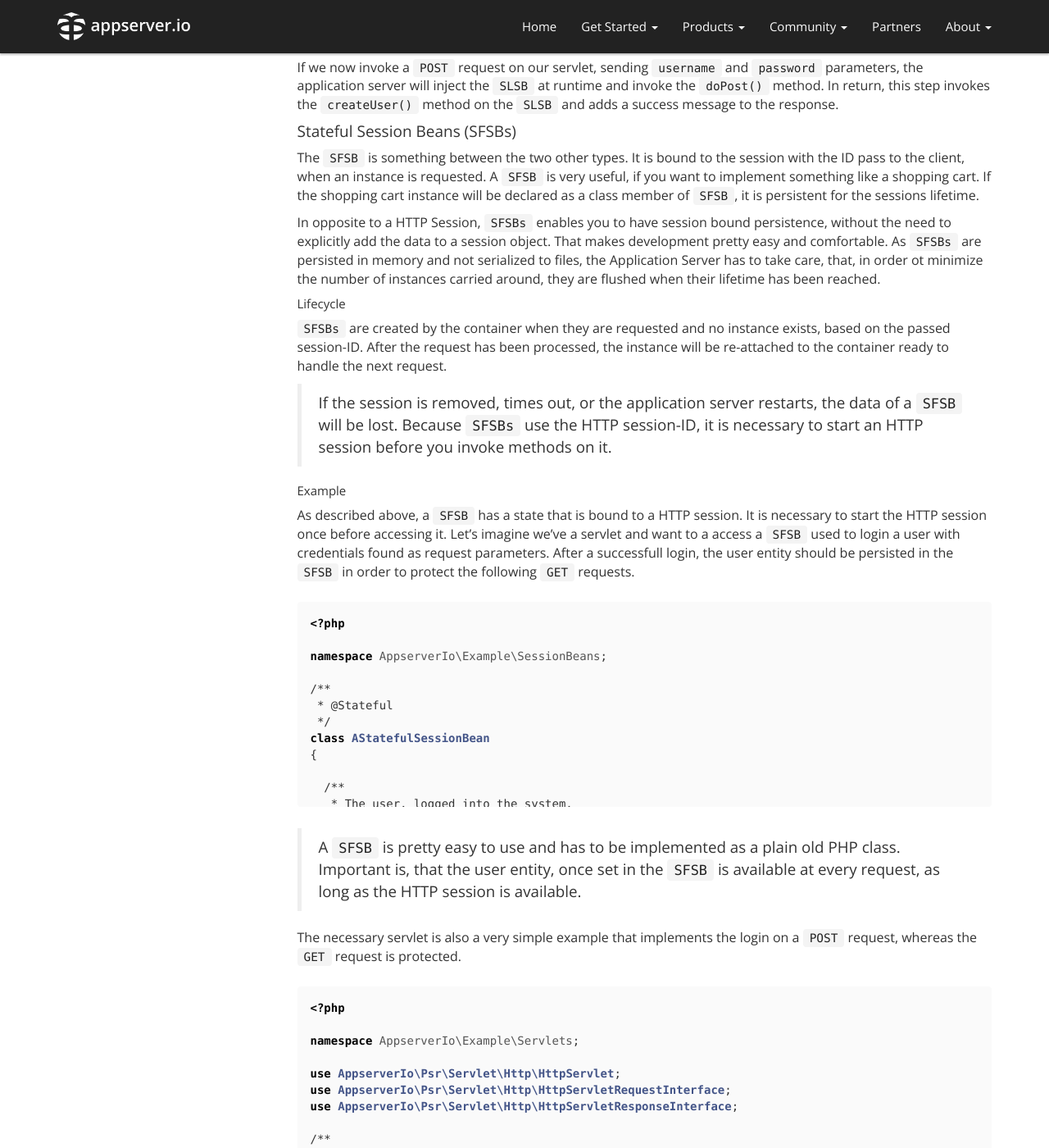
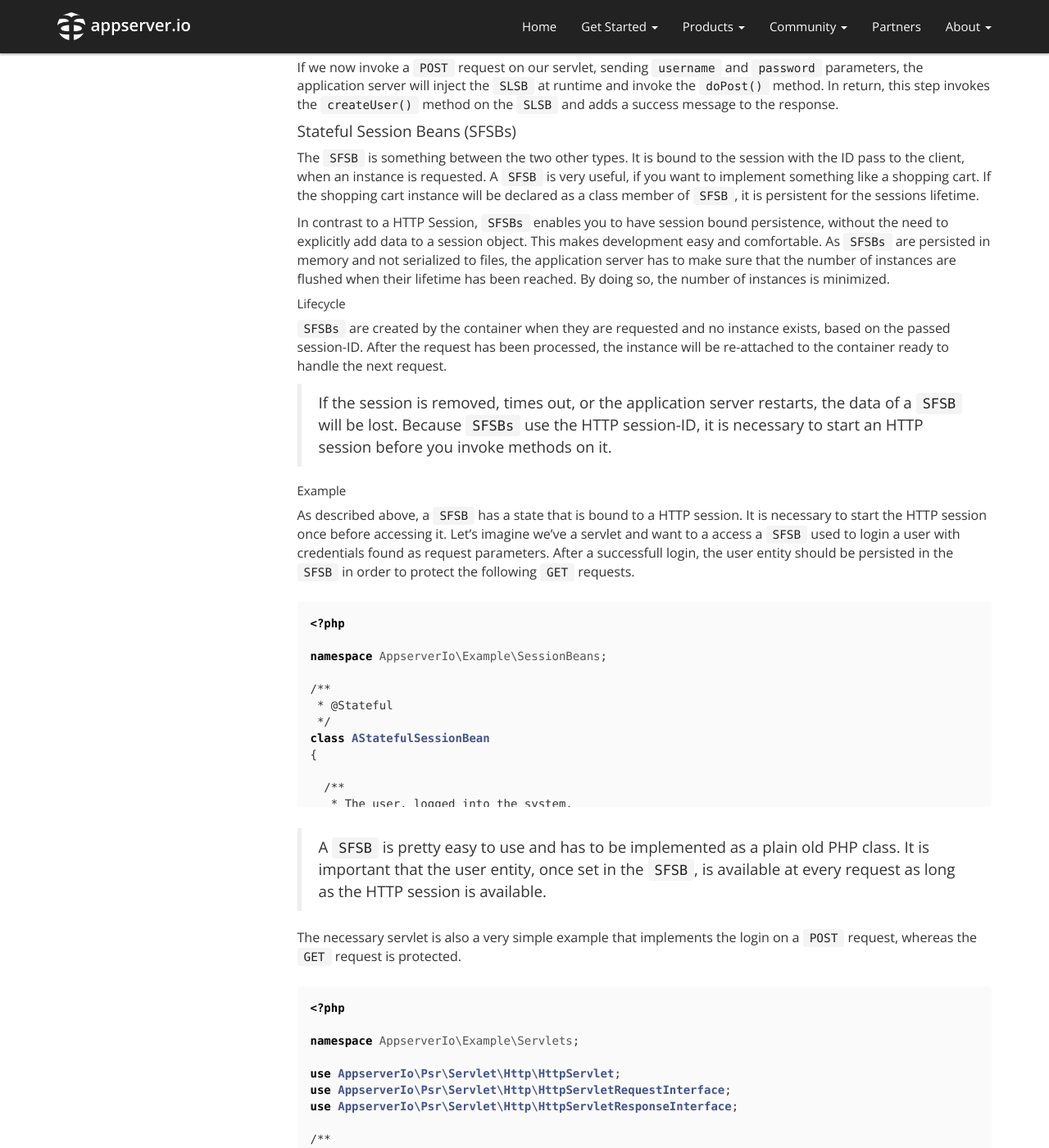
Before and after one commit to appserver-io/appserver, a Jekyll site: the page built from _docs/persistence-container.md, in a window 1280 px wide and 1400 px high, scrolled down 2325 px. Shown: the whole window at 82% size. Built offline with Jekyll 4.4.1, drawn with Linux system fonts in a browser that asks for light colours; nearby versions of some CDN libraries; library files that are not in the unit come from our copies; Markdown is read by kramdown in place of the engine named in the settings; some of the changed text lies outside the part shown.

Commit message:
Update persistence-container.md
Minor changes

````diff
--- a/_docs/persistence-container.md
+++ b/_docs/persistence-container.md
@@ -161,7 +161,7 @@ If we now invoke a `POST` request on our servlet, sending `username` and `passwo
 
 The `SFSB` is something between the two other types. It is bound to the session with the ID pass to the client, when an instance is requested. A `SFSB` is very useful, if you want to implement something like a shopping cart. If the shopping cart instance will be declared as a class member of `SFSB`, it is persistent for the sessions lifetime.
 
-In opposite to a HTTP Session, `SFSBs` enables you to have session bound persistence, without the need to explicitly add the data to a session object. That makes development pretty easy and comfortable. As `SFSBs` are persisted in memory and not serialized to files, the Application Server has to take care, that, in order ot minimize the number of instances carried around, they are flushed when their lifetime has been reached.
+In contrast to a HTTP Session, `SFSBs` enables you to have session bound persistence, without the need to explicitly add data to a session object. This makes development easy and comfortable. As `SFSBs` are persisted in memory and not serialized to files, the application server has to make sure that the number of instances are flushed when their lifetime has been reached. By doing so, the number of instances is minimized.
 
 ##### Lifecycle
 
@@ -226,7 +226,7 @@ class AStatefulSessionBean
 }
 ```
 
-> A `SFSB` is pretty easy to use and has to be implemented as a plain old PHP class. Important is, that the user entity, once set in the `SFSB` is available at every request, as long as the HTTP session is available.
+> A `SFSB` is pretty easy to use and has to be implemented as a plain old PHP class. It is important that the user entity, once set in the `SFSB`, is available at every request as long as the HTTP session is available.
 
 The necessary servlet is also a very simple example that implements the login on a `POST` request, whereas the `GET` request is protected.
 
@@ -331,7 +331,7 @@ A `SSB` is created by the container only once each application. Thus, whenever a
 
 ##### Concurrency
 
-Concurrency is, in case of a `SSB`, a more complex issue. In contrast to `SLSBs` and `SFSBs`, the data will be shared across requests. The container has to make sure, that only one request has access to the data of a `SFSB`. Therefore, requests are serialized and blocked until the instance is available again.
+Concurrency is, in case of a `SSB`, a more complex issue. In contrast to `SLSBs` and `SFSBs`, the data will be shared across requests. The container has to make sure that only one request has access to the data of a `SFSB`. Therefore, requests are serialized and blocked until the instance is available again.
 
 > To enable a `SSB` for sharing its data across requests, it has to extend the `\Stackable` class. This class comes with the PECL [pthreads](https://github.com/appserver-io-php/pthreads.git) extension that brings multithreading to PHP. appserver.io uses a fork of the 1.x branch, due to some restrictions introduced with 2.x branch.
 
@@ -555,7 +555,7 @@ As `MDBs` are mostly used in context of a [Message-Queue](<{{ "/get-started/docu
 
 `Lifecycle Callbacks` enable a developer to declare callback methods depending on the bean's lifecycle.  We support `post-construct` and `pre-destroy` callbacks. `Lifecycle Callbacks` can be configured either by annotations or the deployment descriptor. Declaring `Lifecycle Callbacks` by annotations is more intuitive, as you easily add the annotation to the methods DocBlock. Therefore, we go with the annotations here.
 
-> Keep in mind, that `Lifecycle Callbacks` are optional, **MUST** be `public`, **MUST NOT** have any arguments and **CAN NOT** deliver checked exceptions. Exceptions are handled by the container and result in a `critical` log message.
+> Keep in mind that `Lifecycle Callbacks` are optional, **MUST** be `public`, **MUST NOT** have any arguments and **CAN NOT** deliver checked exceptions. Exceptions are handled by the container and result in a `critical` log message.
 
 #### Post-Construct Callback
 
@@ -701,7 +701,7 @@ class AuthorizationInterceptor
 }
 ```
 
-> Keep in mind, that the `$methodInvocation->getContext()` method allows access to the component the advice has been declared in, in our example this is the `SSB` instance below!
+> Keep in mind that the `$methodInvocation->getContext()` method allows access to the component the advice has been declared in, in our example this is the `SSB` instance below!
 
 So if we want to authorize the user logged into the system for the method call to a session bean method, we simply have to declare it by adding an annotation like
 
````
Also changed, not shown: other parts of _docs/persistence-container.md (+4 -4 lines).
